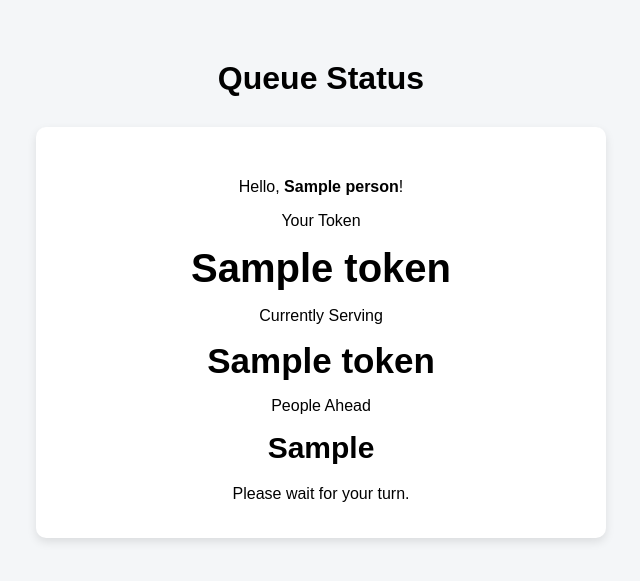
After one commit to srijansathishpoojary-png/Smart-Queue-Management-System, a Flask app: template templates/status.html in a window 1280 px wide. The commit adds this page. Shown: the top 581 px of the page, without its empty margins (319-959 px from the left). Run offline with Flask 3, Linux system fonts and the light colour scheme; the template is opened without the code that fills it: most values are stand-ins (such as "Sample title", 1, 10 or a date in 2020).

Commit message:
Status feature

```diff
--- a/app.py
+++ b/app.py
@@ -4,12 +4,10 @@ import os
 
 app = Flask(__name__)
 
-# Secret key used for login sessions
 app.secret_key = "smart-queue-secret-key"
 
 DATABASE = "database/queue.db"
 
-# Demo admin credentials
 ADMIN_USERNAME = "admin"
 ADMIN_PASSWORD = "admin123"
 
@@ -64,7 +62,6 @@ def join_queue():
 
     connection = get_db_connection()
 
-    # Find the last token created
     last_token = connection.execute(
         """
         SELECT token
@@ -82,8 +79,7 @@ def join_queue():
 
     token = f"A{token_number:03d}"
 
-    # Add user to queue
-    connection.execute(
+    cursor = connection.execute(
         """
         INSERT INTO queue (name, token, status)
         VALUES (?, ?, ?)
@@ -91,24 +87,29 @@ def join_queue():
         (name, token, "Waiting")
     )
 
+    user_id = cursor.lastrowid
+
     connection.commit()
 
-    # Calculate people ahead
     people_ahead = connection.execute(
         """
         SELECT COUNT(*)
         FROM queue
         WHERE status = 'Waiting'
-        AND id < (
-            SELECT id
-            FROM queue
-            WHERE token = ?
-            ORDER BY id DESC
-            LIMIT 1
-        )
+        AND id < ?
         """,
-        (token,)
+        (user_id,)
     ).fetchone()[0]
+
+    current = connection.execute(
+        """
+        SELECT *
+        FROM queue
+        WHERE status = 'Serving'
+        ORDER BY id ASC
+        LIMIT 1
+        """
+    ).fetchone()
 
     connection.close()
 
@@ -116,6 +117,64 @@ def join_queue():
         "index.html",
         token=token,
         name=name,
+        people_ahead=people_ahead,
+        current=current
+    )
+
+
+# -------------------------
+# USER QUEUE STATUS
+# -------------------------
+
+@app.route("/status/<token>")
+def queue_status(token):
+
+    connection = get_db_connection()
+
+    person = connection.execute(
+        """
+        SELECT *
+        FROM queue
+        WHERE token = ?
+        ORDER BY id DESC
+        LIMIT 1
+        """,
+        (token,)
+    ).fetchone()
+
+    current = connection.execute(
+        """
+        SELECT *
+        FROM queue
+        WHERE status = 'Serving'
+        ORDER BY id ASC
+        LIMIT 1
+        """
+    ).fetchone()
+
+    people_ahead = 0
+
+    if person and person["status"] == "Waiting":
+
+        people_ahead = connection.execute(
+            """
+            SELECT COUNT(*)
+            FROM queue
+            WHERE status = 'Waiting'
+            AND id < ?
+            """,
+            (person["id"],)
+        ).fetchone()[0]
+
+    connection.close()
+
+    if not person:
+        return "Token not found", 404
+
+    return render_template(
+        "status.html",
+        person=person,
+        current=current,
         people_ahead=people_ahead
     )
 
@@ -127,7 +186,6 @@ def join_queue():
 @app.route("/admin")
 def admin():
 
-    # If not logged in, show login page
     if not session.get("admin_logged_in"):
         return redirect(url_for("admin_login"))
 
@@ -209,13 +267,11 @@ def admin_logout():
 @app.route("/admin/next", methods=["POST"])
 def call_next():
 
-    # Prevent unauthorized access
     if not session.get("admin_logged_in"):
         return redirect(url_for("admin_login"))
 
     connection = get_db_connection()
 
-    # Find current serving person
     current = connection.execute(
         """
         SELECT *
@@ -226,7 +282,6 @@ def call_next():
         """
     ).fetchone()
 
-    # Mark current person as served
     if current:
 
         connection.execute(
@@ -238,7 +293,6 @@ def call_next():
             (current["id"],)
         )
 
-    # Find next waiting person
     next_person = connection.execute(
         """
         SELECT *
@@ -249,7 +303,6 @@ def call_next():
         """
     ).fetchone()
 
-    # Mark next person as serving
     if next_person:
 
         connection.execute(
@@ -263,7 +316,6 @@ def call_next():
 
     connection.commit()
 
-    # Get updated queue
     queue = connection.execute(
         """
         SELECT *
@@ -272,7 +324,6 @@ def call_next():
         """
     ).fetchall()
 
-    # Get current serving person
     current = connection.execute(
         """
         SELECT *
@@ -292,10 +343,6 @@ def call_next():
     )
 
 
-# -------------------------
-# RUN APPLICATION
-# -------------------------
-
 if __name__ == "__main__":
     initialize_database()
     app.run(debug=True)
--- a/static/style.css
+++ b/static/style.css
@@ -18,7 +18,8 @@ h1 {
 .token-card,
 .admin-card,
 .current-card,
-.login-card {
+.login-card,
+.status-card {
     background-color: white;
     width: 500px;
     max-width: 90%;
@@ -30,11 +31,6 @@ h1 {
 
 
 /* USER PAGE */
-
-.queue-card h2,
-.token-card h2 {
-    margin-bottom: 20px;
-}
 
 label {
     display: block;
@@ -73,6 +69,42 @@ button:hover {
     font-size: 30px;
     font-weight: bold;
     margin: 10px 0;
+}
+
+.status-link {
+    display: inline-block;
+    margin-top: 15px;
+    padding: 12px 20px;
+    text-decoration: none;
+    border-radius: 5px;
+}
+
+
+/* STATUS PAGE */
+
+.status-card {
+    padding: 35px;
+}
+
+.current-token-small {
+    font-size: 35px;
+    font-weight: bold;
+    margin: 15px 0;
+}
+
+.waiting-message {
+    margin-top: 20px;
+}
+
+.your-turn {
+    font-size: 24px;
+    font-weight: bold;
+    margin-top: 25px;
+}
+
+.served-message {
+    font-size: 20px;
+    margin-top: 25px;
 }
 
 
@@ -117,17 +149,12 @@ th {
     width: 350px;
 }
 
-.login-card h1 {
-    margin-bottom: 10px;
-}
-
 .login-button {
     margin-top: 10px;
     width: 90%;
 }
 
 .error-message {
-    background-color: #ffe5e5;
     padding: 10px;
     margin: 15px 0;
     border-radius: 5px;
--- /dev/null
+++ b/templates/status.html
@@ -0,0 +1,87 @@
+<!DOCTYPE html>
+<html lang="en">
+
+<head>
+
+    <meta charset="UTF-8">
+
+    <meta
+        name="viewport"
+        content="width=device-width, initial-scale=1.0"
+    >
+
+    <title>Queue Status</title>
+
+    <link
+        rel="stylesheet"
+        href="{{ url_for('static', filename='style.css') }}"
+    >
+
+</head>
+
+<body>
+
+    <div class="container">
+
+        <h1>Queue Status</h1>
+
+        <div class="status-card">
+
+            <p>Hello, <strong>{{ person["name"] }}</strong>!</p>
+
+            <p>Your Token</p>
+
+            <div class="token">
+                {{ person["token"] }}
+            </div>
+
+            <p>Currently Serving</p>
+
+            {% if current %}
+
+                <div class="current-token-small">
+                    {{ current["token"] }}
+                </div>
+
+            {% else %}
+
+                <div class="current-token-small">
+                    ---
+                </div>
+
+            {% endif %}
+
+
+            {% if person["status"] == "Waiting" %}
+
+                <p>People Ahead</p>
+
+                <div class="people-ahead">
+                    {{ people_ahead }}
+                </div>
+
+                <div class="waiting-message">
+                    Please wait for your turn.
+                </div>
+
+            {% elif person["status"] == "Serving" %}
+
+                <div class="your-turn">
+                    🎉 IT'S YOUR TURN!
+                </div>
+
+            {% elif person["status"] == "Served" %}
+
+                <div class="served-message">
+                    Your service is complete.
+                </div>
+
+            {% endif %}
+
+        </div>
+
+    </div>
+
+</body>
+
+</html>
```
Also changed, not shown: templates/index.html (+42 -9 lines).
